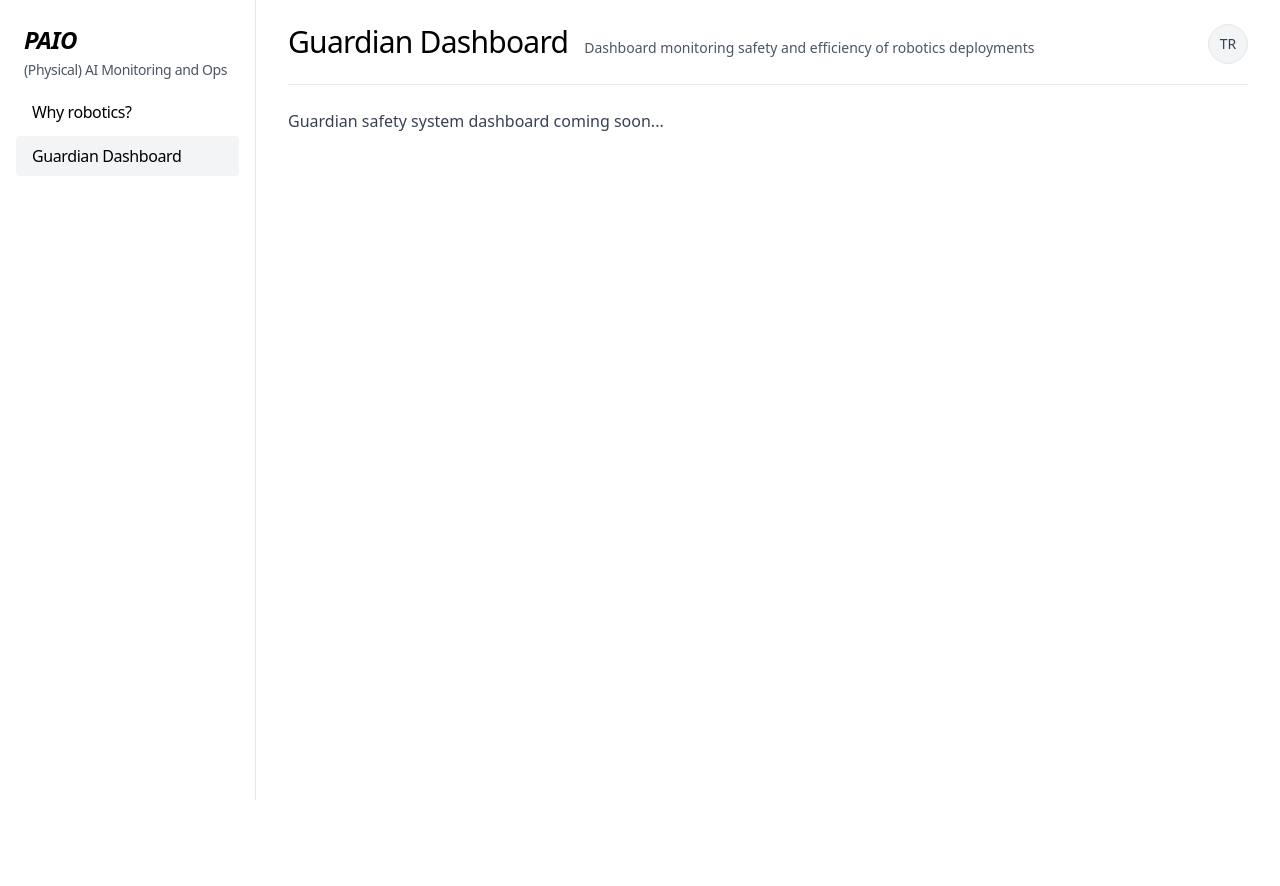
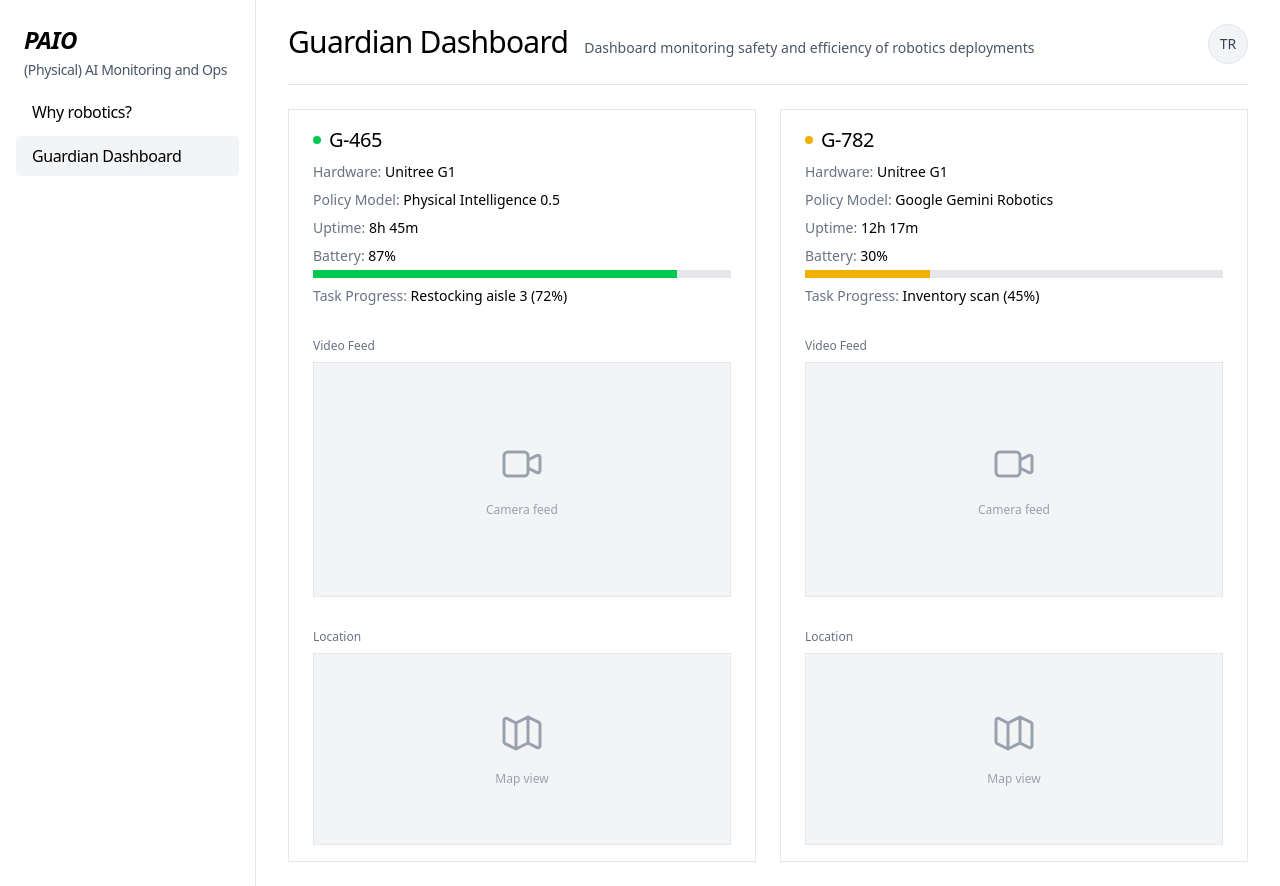
Before and after one commit to tobiasrieger/paio-sxsw-hackathon-2025, a Next.js app: page /guardian-dashboard in a window 1280 px wide. Before the commit the page ends 800 px from the top, so only its background shows below. Built offline with nearby package versions, Linux system fonts and the light colour scheme.

Commit message:
Robot cards

```diff
--- /dev/null
+++ b/src/app/components/RobotCard.tsx
@@ -0,0 +1,130 @@
+interface RobotCardProps {
+  name: string;
+  hardware: string;
+  policyModel: string;
+  uptime: string;
+  batteryLevel: number; // 0-100
+  taskProgress: string;
+  status?: 'active' | 'idle' | 'charging' | 'error';
+}
+
+export default function RobotCard({
+  name,
+  hardware,
+  policyModel,
+  uptime,
+  batteryLevel,
+  taskProgress,
+  status = 'active',
+}: RobotCardProps) {
+  // Determine battery color based on level
+  const getBatteryColor = (level: number) => {
+    if (level >= 60) return 'bg-green-500';
+    if (level >= 30) return 'bg-yellow-500';
+    return 'bg-red-500';
+  };
+
+  // Determine status color
+  const getStatusColor = (s: string) => {
+    switch (s) {
+      case 'active':
+        return 'bg-green-500';
+      case 'idle':
+        return 'bg-gray-400';
+      case 'charging':
+        return 'bg-yellow-500';
+      case 'error':
+        return 'bg-red-500';
+      default:
+        return 'bg-gray-400';
+    }
+  };
+
+  return (
+    <div className="border border-gray-200 bg-white flex flex-col h-full">
+      {/* Header with robot name */}
+      <div className="px-6 pt-4 pb-2">
+        <div className="flex items-center gap-2">
+          <div className={`w-2 h-2 rounded-full ${getStatusColor(status)}`} />
+          <h2 className="text-xl font-light tracking-tight">{name}</h2>
+        </div>
+      </div>
+
+      {/* Stats section */}
+      <div className="px-6 pb-4 space-y-2">
+        <div className="text-sm">
+          <span className="text-gray-500">Hardware:</span>{' '}
+          <span className="text-black">{hardware}</span>
+        </div>
+        <div className="text-sm">
+          <span className="text-gray-500">Policy Model:</span>{' '}
+          <span className="text-black">{policyModel}</span>
+        </div>
+        <div className="text-sm">
+          <span className="text-gray-500">Uptime:</span>{' '}
+          <span className="text-black">{uptime}</span>
+        </div>
+        <div className="text-sm">
+          <span className="text-gray-500">Battery:</span>{' '}
+          <span className="text-black">{batteryLevel}%</span>
+          <div className="mt-1 h-2 bg-gray-200 w-full">
+            <div
+              className={`h-full ${getBatteryColor(batteryLevel)}`}
+              style={{ width: `${batteryLevel}%` }}
+            />
+          </div>
+        </div>
+        <div className="text-sm">
+          <span className="text-gray-500">Task Progress:</span>{' '}
+          <span className="text-black">{taskProgress}</span>
+        </div>
+      </div>
+
+      {/* Video feed placeholder */}
+      <div className="px-6 py-4">
+        <div className="text-xs text-gray-500 mb-2">Video Feed</div>
+        <div className="bg-gray-100 border border-gray-200 aspect-video flex items-center justify-center">
+          <div className="text-center text-gray-400">
+            <svg
+              className="w-12 h-12 mx-auto mb-2"
+              fill="none"
+              stroke="currentColor"
+              viewBox="0 0 24 24"
+            >
+              <path
+                strokeLinecap="round"
+                strokeLinejoin="round"
+                strokeWidth={1.5}
+                d="M15 10l4.553-2.276A1 1 0 0121 8.618v6.764a1 1 0 01-1.447.894L15 14M5 18h8a2 2 0 002-2V8a2 2 0 00-2-2H5a2 2 0 00-2 2v8a2 2 0 002 2z"
+              />
+            </svg>
+            <span className="text-xs">Camera feed</span>
+          </div>
+        </div>
+      </div>
+
+      {/* Map placeholder */}
+      <div className="px-6 py-4 flex-1">
+        <div className="text-xs text-gray-500 mb-2">Location</div>
+        <div className="bg-gray-100 border border-gray-200 h-48 flex items-center justify-center">
+          <div className="text-center text-gray-400">
+            <svg
+              className="w-12 h-12 mx-auto mb-2"
+              fill="none"
+              stroke="currentColor"
+              viewBox="0 0 24 24"
+            >
+              <path
+                strokeLinecap="round"
+                strokeLinejoin="round"
+                strokeWidth={1.5}
+                d="M9 20l-5.447-2.724A1 1 0 013 16.382V5.618a1 1 0 011.447-.894L9 7m0 13l6-3m-6 3V7m6 10l4.553 2.276A1 1 0 0021 18.382V7.618a1 1 0 00-.553-.894L15 4m0 13V4m0 0L9 7"
+              />
+            </svg>
+            <span className="text-xs">Map view</span>
+          </div>
+        </div>
+      </div>
+    </div>
+  );
+}
--- a/src/app/guardian-dashboard/page.tsx
+++ b/src/app/guardian-dashboard/page.tsx
@@ -1,3 +1,5 @@
+import RobotCard from '../components/RobotCard';
+
 export default function GuardianDashboardPage() {
   return (
     <div className="px-8 py-6">
@@ -8,9 +10,26 @@ export default function GuardianDashboardPage() {
         <p className="text-sm text-gray-600">Dashboard monitoring safety and efficiency of robotics deployments</p>
       </div>
       <div className="max-w-screen-2xl">
-        <p className="text-gray-700 mb-4">
-          Guardian safety system dashboard coming soon...
-        </p>
+        <div className="grid grid-cols-2 gap-6">
+          <RobotCard
+            name="G-465"
+            hardware="Unitree G1"
+            policyModel="Physical Intelligence 0.5"
+            uptime="8h 45m"
+            batteryLevel={87}
+            taskProgress="Restocking aisle 3 (72%)"
+            status="active"
+          />
+          <RobotCard
+            name="G-782"
+            hardware="Unitree G1"
+            policyModel="Google Gemini Robotics"
+            uptime="12h 17m"
+            batteryLevel={30}
+            taskProgress="Inventory scan (45%)"
+            status="charging"
+          />
+        </div>
       </div>
     </div>
   );
```
